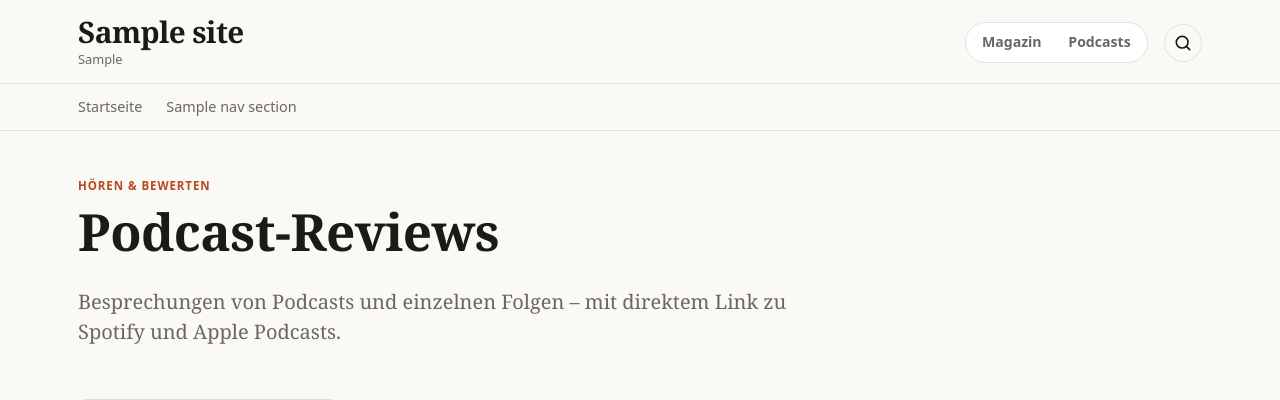
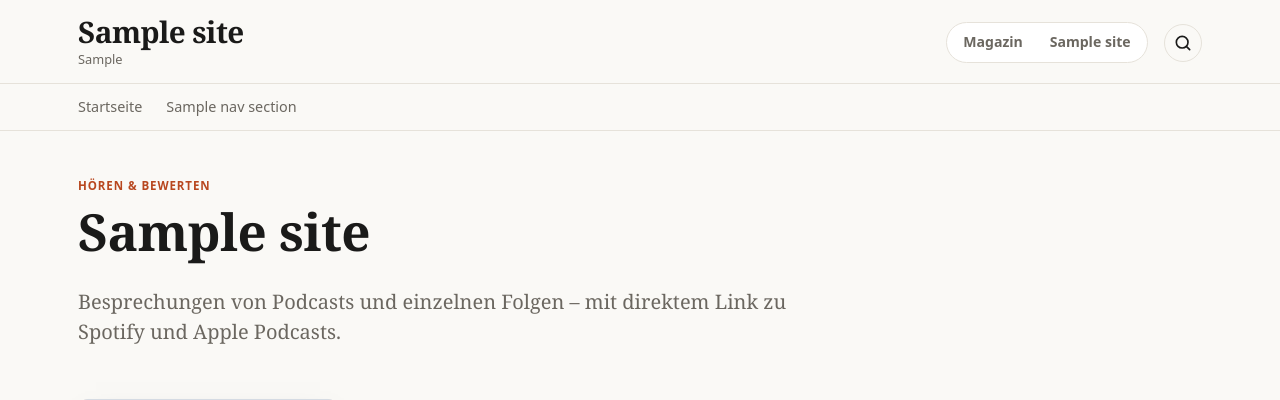
Before and after one commit to VibeCodiac/PermZwisch, a Node project: template views/podcasts.ejs in a window 1280 px wide. Shown: the top 400 px of the page. Run offline with Node 20 templates, Linux system fonts and the light colour scheme; the template is opened without the code that fills it: most values are stand-ins (such as "Sample title", 1, 10 or a date in 2020); grey boxes marked "Sample" are stand-in pictures.

Commit message:
Seite heißt jetzt „Permanente Zwischenlagerung“, Podcast-Bereich „Apocalypse Podcasts“
Name des Podcast-Bereichs ist in den Einstellungen änderbar; Kopfzeile auf
dem Handy zweizeilig, damit die längeren Namen passen.

Co-Authored-By: Claude Opus 5.5 <noreply@anthropic.com>
Claude-Session: https://claude.ai/code/session_01R2TocfcFU3gFM2hnWEwn2S

```diff
--- a/public/css/style.css
+++ b/public/css/style.css
@@ -97,10 +97,12 @@ main { min-height: 60vh; padding-bottom: 4rem; }
 .subnav-inner::-webkit-scrollbar { display: none; }
 .subnav a { padding: .65rem 0; font-size: .9rem; font-weight: 500; text-decoration: none; color: var(--muted); white-space: nowrap; border-bottom: 2px solid transparent; }
 .subnav a:hover, .subnav a.is-active { color: var(--text); border-bottom-color: var(--accent); }
-@media (max-width: 560px) {
+@media (max-width: 640px) {
   .brand-tag { display: none; }
-  .masthead-top { gap: .6rem; }
-  .switch a { padding: .35em .7em; font-size: .82rem; }
+  .masthead-top { flex-wrap: wrap; gap: .6rem; padding-top: .8rem; padding-bottom: .7rem; }
+  .brand { flex: 1 1 calc(100% - 50px); }
+  .switch { order: 3; width: 100%; }
+  .switch a { flex: 1; text-align: center; padding: .4em .7em; font-size: .85rem; }
 }
 
 /* ===== Karten & Raster ===== */
--- a/src/db.js
+++ b/src/db.js
@@ -125,8 +125,9 @@ const insertSection = db.prepare(
 seedSections.forEach(([slug, name, desc], i) => insertSection.run(slug, name, desc, i));
 
 const seedSettings = {
-  site_title: 'Rüdigers Blog',
-  site_tagline: 'Politik, Kultur, Gesellschaft – und Podcasts.',
+  site_title: 'Permanente Zwischenlagerung',
+  site_tagline: 'Texte über Politik, Kultur und Gesellschaft.',
+  podcast_title: 'Apocalypse Podcasts',
 };
 const insertSetting = db.prepare('INSERT OR IGNORE INTO settings (key, value) VALUES (?, ?)');
 for (const [k, v] of Object.entries(seedSettings)) insertSetting.run(k, v);
--- a/src/routes/admin/reviews.js
+++ b/src/routes/admin/reviews.js
@@ -23,7 +23,7 @@ router.get('/', (req, res) => {
               FROM reviews r JOIN users u ON u.id = r.author_id LEFT JOIN media m ON m.id = r.artwork_id
               ${isAdmin ? '' : 'WHERE r.author_id = ?'} ORDER BY r.updated_at DESC`)
     .all(...(isAdmin ? [] : [req.user.id]));
-  res.render('admin/reviews', { title: 'Podcast-Reviews', reviews });
+  res.render('admin/reviews', { title: res.locals.site.podcast_title, reviews });
 });
 
 /** Metadaten + Cover von Spotify/Apple abrufen (AJAX aus dem Formular). */
--- a/src/routes/admin/settings.js
+++ b/src/routes/admin/settings.js
@@ -20,6 +20,7 @@ router.post('/einstellungen', (req, res) => {
   const set = db.prepare('INSERT INTO settings (key, value) VALUES (?, ?) ON CONFLICT(key) DO UPDATE SET value = excluded.value');
   set.run('site_title', str(req.body.site_title, 100) || 'Blog');
   set.run('site_tagline', str(req.body.site_tagline, 200));
+  set.run('podcast_title', str(req.body.podcast_title, 60) || 'Podcasts');
   res.redirect('/admin/einstellungen?ok=1');
 });
 
--- a/src/routes/public.js
+++ b/src/routes/public.js
@@ -50,7 +50,7 @@ router.get('/podcasts', (req, res) => {
   const page = pageNumber(req);
   const total = countReviews();
   const reviews = latestReviews({ limit: PER_PAGE, offset: (page - 1) * PER_PAGE });
-  res.render('podcasts', { title: 'Podcast-Reviews', reviews, page, pages: Math.ceil(total / PER_PAGE) });
+  res.render('podcasts', { title: res.locals.site.podcast_title, reviews, page, pages: Math.ceil(total / PER_PAGE) });
 });
 
 router.get('/podcasts/:slug', (req, res, next) => {
@@ -143,7 +143,7 @@ router.get('/feed.xml', (req, res) => {
 router.get('/podcasts/feed.xml', (req, res) => {
   const site = res.locals.site;
   rss(res, {
-    title: `${site.site_title} – Podcast-Reviews`,
+    title: `${site.site_title} – ${site.podcast_title}`,
     link: `${config.baseUrl}/podcasts`,
     description: 'Besprechungen von Podcasts',
     items: latestReviews({ limit: 30 }).map((r) => ({
--- a/views/admin/_head.ejs
+++ b/views/admin/_head.ejs
@@ -20,7 +20,7 @@
     <nav>
       <a href="/admin" <%- path === '/' ? 'class="is-active"' : '' %>>Übersicht</a>
       <a href="/admin/beitraege" <%- path.startsWith('/beitraege') ? 'class="is-active"' : '' %>>Beiträge</a>
-      <a href="/admin/podcasts" <%- path.startsWith('/podcasts') ? 'class="is-active"' : '' %>>Podcast-Reviews</a>
+      <a href="/admin/podcasts" <%- path.startsWith('/podcasts') ? 'class="is-active"' : '' %>><%= site.podcast_title %></a>
       <a href="/admin/medien" <%- path.startsWith('/medien') ? 'class="is-active"' : '' %>>Mediathek</a>
       <a href="/admin/profil" <%- path.startsWith('/profil') ? 'class="is-active"' : '' %>>Mein Profil</a>
       <% if (currentUser.role === 'admin') { %>
--- a/views/admin/reviews.ejs
+++ b/views/admin/reviews.ejs
@@ -1,6 +1,6 @@
 <%- include('_head') %>
 <header class="admin-head">
-  <h1>Podcast-Reviews</h1>
+  <h1><%= site.podcast_title %></h1>
   <div class="actions"><a class="btn" href="/admin/podcasts/neu">Neues Review</a></div>
 </header>
 <div class="panel">
--- a/views/admin/settings.ejs
+++ b/views/admin/settings.ejs
@@ -7,6 +7,7 @@
     <h2>Website</h2>
     <label>Name der Seite<input type="text" name="site_title" value="<%= site.site_title %>" maxlength="100" required></label>
     <label>Untertitel<input type="text" name="site_tagline" value="<%= site.site_tagline %>" maxlength="200"></label>
+    <label>Name des Podcast-Bereichs<input type="text" name="podcast_title" value="<%= site.podcast_title %>" maxlength="60" required></label>
     <button class="btn" type="submit">Speichern</button>
   </form>
   <div class="panel">
--- a/views/author.ejs
+++ b/views/author.ejs
@@ -16,7 +16,7 @@
   <% } %>
   <% if (reviews.length) { %>
   <section class="block">
-    <header class="block-head"><h2>Podcast-Reviews</h2></header>
+    <header class="block-head"><h2><%= site.podcast_title %></h2></header>
     <div class="grid grid-4"><% reviews.forEach(r => { %><%- include('partials/review-card', { review: r }) %><% }) %></div>
   </section>
   <% } %>
--- a/views/home.ejs
+++ b/views/home.ejs
@@ -30,8 +30,8 @@
 <% if (reviews.length) { %>
   <section class="block block-podcasts">
     <header class="block-head">
-      <h2><a href="/podcasts">Podcast-Reviews</a></h2>
-      <a class="more" href="/podcasts">Zu den Podcasts →</a>
+      <h2><a href="/podcasts"><%= site.podcast_title %></a></h2>
+      <a class="more" href="/podcasts">Alle Reviews →</a>
     </header>
     <div class="grid grid-4">
       <% reviews.forEach(r => { %><%- include('partials/review-card', { review: r }) %><% }) %>
--- a/views/partials/head.ejs
+++ b/views/partials/head.ejs
@@ -20,7 +20,7 @@
   <meta name="color-scheme" content="light dark">
   <link rel="icon" href="/static/img/favicon.svg" type="image/svg+xml">
   <link rel="alternate" type="application/rss+xml" title="<%= site.site_title %>" href="/feed.xml">
-  <link rel="alternate" type="application/rss+xml" title="<%= site.site_title %> – Podcasts" href="/podcasts/feed.xml">
+  <link rel="alternate" type="application/rss+xml" title="<%= site.site_title %> – <%= site.podcast_title %>" href="/podcasts/feed.xml">
   <link rel="stylesheet" href="/static/css/style.css">
   <script src="/static/js/site.js" defer></script>
 </head>
@@ -34,7 +34,7 @@
     </a>
     <nav class="switch" aria-label="Bereich wählen">
       <a href="/" <%- mode === 'magazin' ? 'class="is-active" aria-current="true"' : '' %>>Magazin</a>
-      <a href="/podcasts" <%- mode === 'podcasts' ? 'class="is-active" aria-current="true"' : '' %>>Podcasts</a>
+      <a href="/podcasts" <%- mode === 'podcasts' ? 'class="is-active" aria-current="true"' : '' %>><%= site.podcast_title %></a>
     </nav>
     <a class="icon-btn" href="/suche" aria-label="Suche">
       <svg viewBox="0 0 24 24" width="20" height="20" aria-hidden="true"><circle cx="11" cy="11" r="7" fill="none" stroke="currentColor" stroke-width="2"/><path d="m20 20-4-4" stroke="currentColor" stroke-width="2" stroke-linecap="round"/></svg>
--- a/views/podcasts.ejs
+++ b/views/podcasts.ejs
@@ -2,7 +2,7 @@
 <div class="wrap">
   <header class="page-head">
     <p class="kicker">Hören & Bewerten</p>
-    <h1>Podcast-Reviews</h1>
+    <h1><%= site.podcast_title %></h1>
     <p class="lede">Besprechungen von Podcasts und einzelnen Folgen – mit direktem Link zu Spotify und Apple Podcasts.</p>
   </header>
   <% if (!reviews.length) { %>
--- a/views/search.ejs
+++ b/views/search.ejs
@@ -16,7 +16,7 @@
       <div class="grid grid-3"><% results.posts.forEach(p => { %><%- include('partials/post-card', { post: p }) %><% }) %></div></section>
     <% } %>
     <% if (results.reviews.length) { %>
-      <section class="block"><header class="block-head"><h2>Podcast-Reviews (<%= results.reviews.length %>)</h2></header>
+      <section class="block"><header class="block-head"><h2><%= site.podcast_title %> (<%= results.reviews.length %>)</h2></header>
       <div class="grid grid-4"><% results.reviews.forEach(r => { %><%- include('partials/review-card', { review: r }) %><% }) %></div></section>
     <% } %>
   <% } %>
```
Also changed, not shown: README.md, public/img/favicon.svg.
